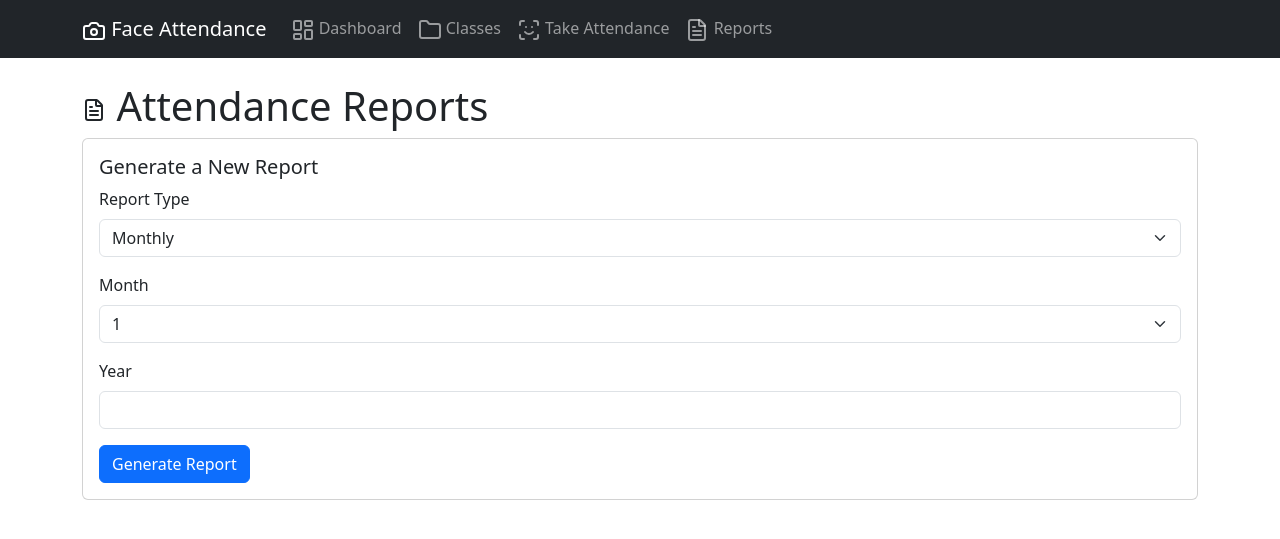
After one commit to vignesh-pandian-p/face-attendance-system, a Flask app: template app/templates/reports.html in a window 1280 px wide. The commit adds this page. Shown: the top 539 px of the page. Run offline with Flask 3, Linux system fonts and the light colour scheme; the template is opened without the code that fills it, so the values that code supplies are empty.

Commit message:
feat: Implement PDF attendance report generation
This commit adds a new feature to generate attendance reports in PDF format. Users can generate reports either for a whole month or for an individual student for a specific month.

The main changes include:
- A new 'Reports' page with a form to select the report type and parameters.
- A new route `/generate_report` to handle the report generation logic.
- The use of the `WeasyPrint` library to convert a rendered HTML template to a PDF.
- A new HTML template for the report content.

NOTE: This code is untested due to persistent environment issues that prevented the application from running. The user has been advised of this.

```diff
--- a/app/templates/base.html
+++ b/app/templates/base.html
@@ -28,6 +28,9 @@
             <li class="nav-item">
               <a class="nav-link" href="{{ url_for('main.attendance') }}"><i data-lucide="scan-face"></i> Take Attendance</a>
             </li>
+            <li class="nav-item">
+                <a class="nav-link" href="{{ url_for('main.reports') }}"><i data-lucide="file-text"></i> Reports</a>
+            </li>
           </ul>
         </div>
       </div>
--- /dev/null
+++ b/app/templates/reports.html
@@ -0,0 +1,54 @@
+{% extends 'base.html' %}
+
+{% block title %}Reports{% endblock %}
+
+{% block content %}
+<h1><i data-lucide="file-text"></i> Attendance Reports</h1>
+<div class="card">
+    <div class="card-body">
+        <h5 class="card-title">Generate a New Report</h5>
+        <form method="POST" action="{{ url_for('main.generate_report') }}">
+            <div class="mb-3">
+                <label for="report_type" class="form-label">Report Type</label>
+                <select class="form-select" id="report_type" name="report_type" required>
+                    <option value="monthly">Monthly</option>
+                    <option value="student">Individual Student</option>
+                </select>
+            </div>
+            <div class="mb-3">
+                <label for="month" class="form-label">Month</label>
+                <select class="form-select" id="month" name="month" required>
+                    {% for i in range(1, 13) %}
+                        <option value="{{ i }}">{{ i }}</option>
+                    {% endfor %}
+                </select>
+            </div>
+            <div class="mb-3">
+                <label for="year" class="form-label">Year</label>
+                <input type="number" class="form-control" id="year" name="year" value="{{ now.year }}" required>
+            </div>
+            <div class="mb-3" id="student_select_div" style="display: none;">
+                <label for="student_id" class="form-label">Student</label>
+                <select class="form-select" id="student_id" name="student_id">
+                    <option value="">All Students</option>
+                    {% for student in students %}
+                        <option value="{{ student.id }}">{{ student.name }}</option>
+                    {% endfor %}
+                </select>
+            </div>
+            <button type="submit" class="btn btn-primary">Generate Report</button>
+        </form>
+    </div>
+</div>
+
+<script>
+    document.getElementById('report_type').addEventListener('change', function () {
+        var studentSelectDiv = document.getElementById('student_select_div');
+        if (this.value === 'student') {
+            studentSelectDiv.style.display = 'block';
+        } else {
+            studentSelectDiv.style.display = 'none';
+        }
+    });
+</script>
+{% endblock %}
```
Also changed, not shown: add_dummy_data.py (added, +32 -0 lines), app/routes/main.py (+42 -0 lines), app/templates/report_template.html (added, +43 -0 lines).
